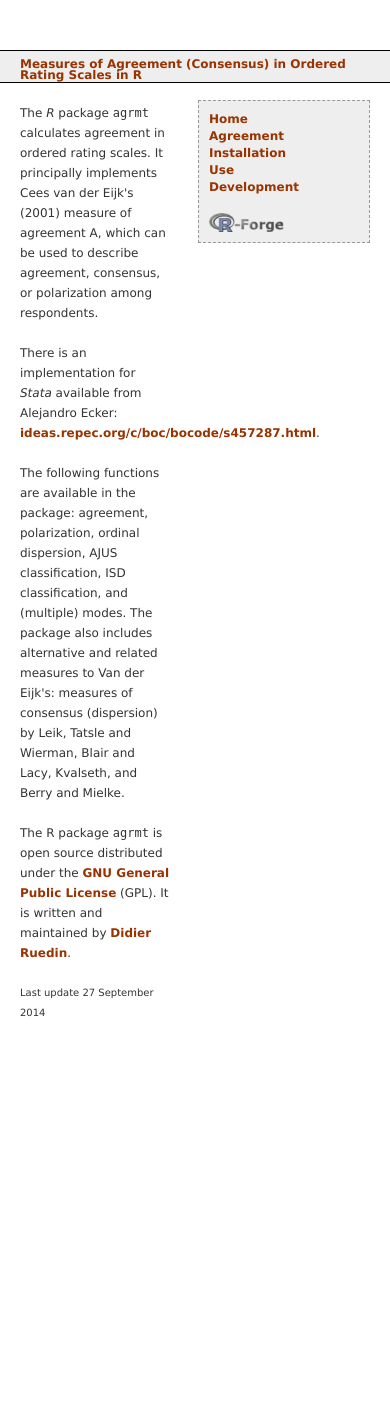
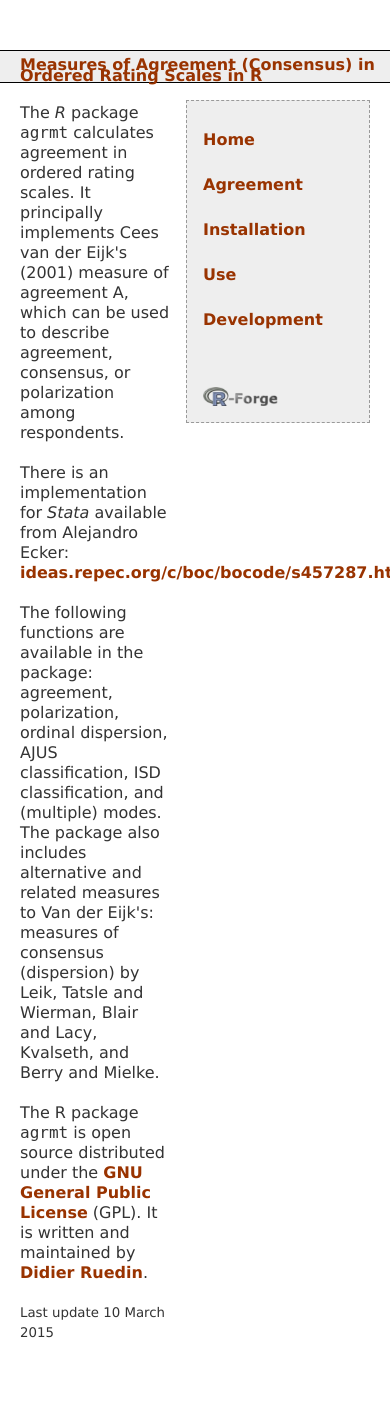
Before and after one commit to r-forge/agrmt, a PHP site: page / in a window 390 px wide; the page is wider, and only the part inside the window is pictured. Before the commit the page ends 1017 px from the top of that part, so only its background shows below. Run offline with PHP 8.4, Linux system fonts and the light colour scheme.

Commit message:
mobile compatibility
git-svn-id: svn://svn.r-forge.r-project.org/svnroot/agrmt@73 edb9625f-4e0d-4859-8d74-9fd3b1da38cb

```diff
--- a/www/basic.css
+++ b/www/basic.css
@@ -4,7 +4,7 @@ body {
 	margin:0px;
 	padding:0px;
 	font-family:verdana, arial, helvetica, sans-serif;
-	font-size:12px;
+	font-size:16px;
 	color:#333;
 	background-color:white;
 	}
@@ -17,19 +17,19 @@ h1 {
 	color:#ccc;
 	}
 p {
-	font:12px/20px verdana, arial, helvetica, sans-serif;
+	font:16px/20px verdana, arial, helvetica, sans-serif;
 	margin:0px 0px 16px 0px;
 	padding:0px;
 	}
 table {
-    font:12px/20px verdana, arial, helvetica, sans-serif;
+    font:16px/20px verdana, arial, helvetica, sans-serif;
 	}
 #Content>p {margin:0px;}
 #Content>p+p {text-indent:30px;}
 
 a {
 	color:#930;
-	font-size:12px;
+	font-size:16px;
 	text-decoration:none;
 	font-weight:600;
 	font-family:verdana, arial, helvetica, sans-serif;
@@ -74,10 +74,10 @@ body>#Header {height:14px;}
 	top:100px;
 	right:20px;
 	width:172px;
-	padding:10px;
+	padding:16px;
 	background-color:#eee;
 	border:1px dashed #999;
-	line-height:17px;
+	line-height:45px;
 /* Again, the ugly brilliant hack. */
 	voice-family: "\"}\"";
 	voice-family:inherit;
--- a/www/index.html
+++ b/www/index.html
@@ -11,7 +11,7 @@
 There is an implementation for <i>Stata</i> available from Alejandro Ecker: <a href="http://ideas.repec.org/c/boc/bocode/s457287.html">ideas.repec.org/c/boc/bocode/s457287.html</a>.<br><br>
 The following functions are available in the package: agreement, polarization, ordinal dispersion, AJUS classification, ISD classification, and (multiple) modes. The package also includes alternative and related measures to Van der Eijk's: measures of consensus (dispersion) by Leik, Tatsle and Wierman, Blair and Lacy, Kvalseth, and Berry and Mielke.<br><br>
 The R package <tt>agrmt</tt> is open source distributed under the <a href="http://www.gnu.org/licenses/gpl.html">GNU General Public License</a> (GPL). It is written and maintained by <a href="http://druedin.com">Didier Ruedin</a>.<br><br>
-<small>Last update 27 September 2014</small></p>
+<small>Last update 10 March 2015</small></p>
 </div>
 <div id="Menu">
 <a href="index.html" title="Home">Home</a><br>
```
